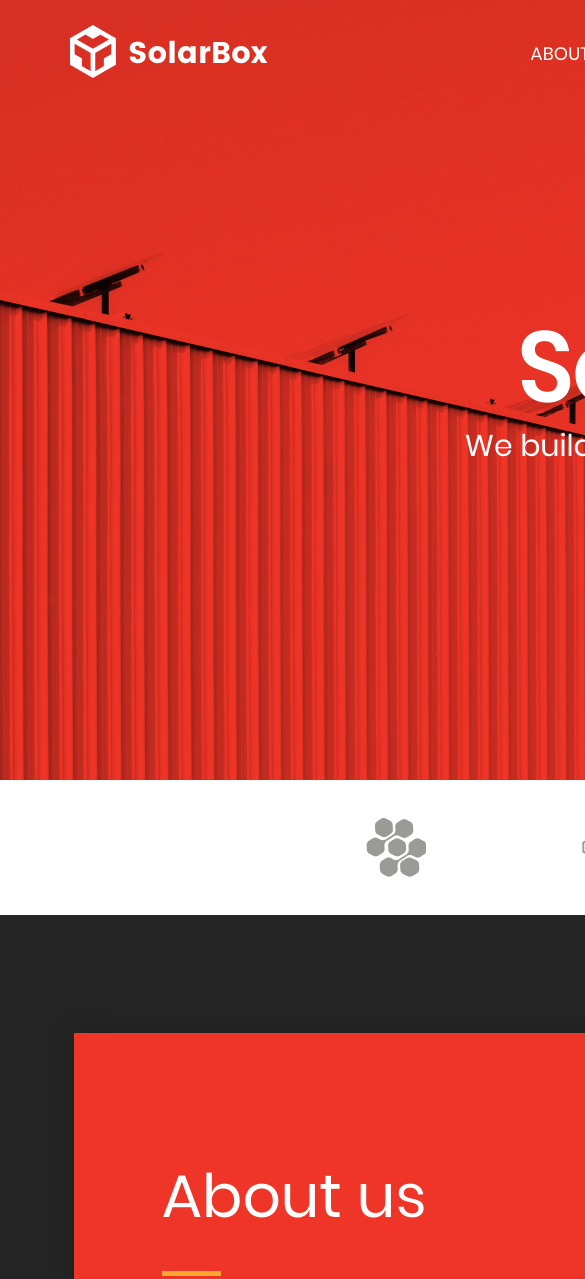
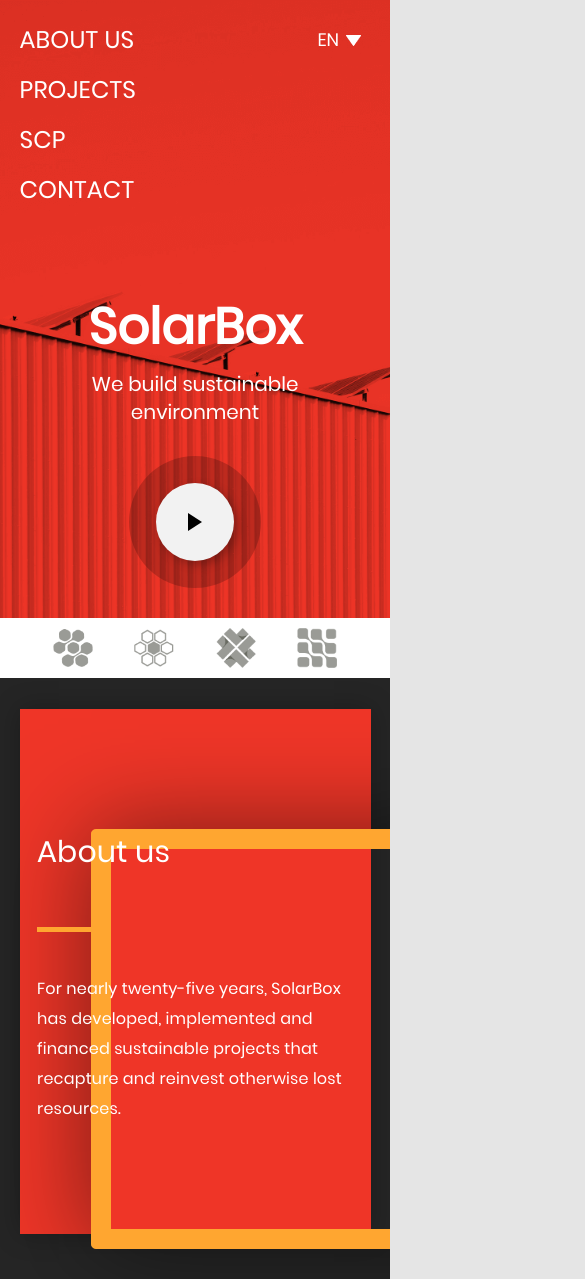
Before and after one commit to Comediant24/sunbox, a plain HTML site: page index.html in a window 390 px wide. Shown: the top 1279 px of the page, 585 px wide, since content can reach past the window. Drawn offline with Linux system fonts and the light colour scheme.

Commit message:
add arrow img, responsive header, delimetr and about-us sections

```diff
--- a/blocks/about-us/about-us.css
+++ b/blocks/about-us/about-us.css
@@ -1,17 +1,33 @@
 .about-us {
+  width: 90%;
+  position: relative;
+  margin: 8% auto 0;
+}
+
+.about-us__contatiner {
   color: #FFFFFF;
-  width: 856px;
+  max-width: 856px;
   min-height: 525px;
   background: #EF3527;
   box-shadow: 0px 0px 25px rgba(0, 0, 0, 0.25);
-  margin: 118px 0 0 74px;
-  position: relative;
-  z-index: 1;
+  display: flex;
+
 }
 
 .about-us__content {
-  width: 463px;
-  padding: 130px 0 0 88px;
+  margin: auto;
+  width: 80%;
+  z-index: 2;
+}
+
+@media screen and (max-width:1000px) {
+  .about-us__content {
+    width: 90%;
+  }
+}
+
+.about-us__text {
+  max-width: 460px;
 }
 
 .about-us__delimeter {
@@ -25,6 +41,13 @@
   position: absolute;
   top: -54px;
   left: 660px;
+  z-index: 1;
+}
+
+@media screen and (max-width:900px) {
+  .about-us__image_team {
+    display: none;
+  }
 }
 
 .about-us__square {
@@ -37,23 +60,6 @@
   transform: rotate(-30deg);
   position: absolute;
   top: 120px;
-  left: 1016px;
-  z-index: -1;
+  right: -140px;
+  z-index: 0;
 }
-
-
-.header__lang {
-border: none;
-background: none;
-color: white;
-}
-
-.header__lang:hover {
-  border: none;
-  background: none;
-  color: #252525;
-}
-
-.header__lang:focus {
-  outline-color: #EF3527;
-}
--- a/blocks/delimiter/delimiter.css
+++ b/blocks/delimiter/delimiter.css
@@ -1,37 +1,29 @@
 .delimiter {
   width: 100%;
-  height: 135px;
+  height: 10vw;
+  min-height: 60px;
+  max-height: 135px;
   background: #FFFFFF;
   display: flex;
 }
 
 .delimeter__logos {
   width: 60%;
-  display: flex;
-  justify-content: space-between;
+  min-width: 325px;
+  display: grid;
+  grid-template-columns: repeat(4, 1fr);
   align-items: center;
+  justify-items: center;
   margin: 0 auto;
 }
 
-.delimeter__logo {
-  width: 60px;
-  height: 60px;
-  margin: 0 auto;
-  background-repeat: no-repeat;
+@media screen and (max-width:800px) {
+  .delimeter__logos {
+    width: 80%;
+  }
 }
 
-.delimeter__logo_1 {
-  background-image: url(../../images/Black-White-Collection-1.png);
+.delimeter__logo {
+  max-width: calc(10vw - 20%);
+  min-width: 40px;
 }
-
-.delimeter__logo_2 {
-  background-image: url(../../images/lack-White-Collection-2.png);
-}
-
-.delimeter__logo_3 {
-  background-image: url(../../images/Black-White-Collection-3.png);
-}
-
-.delimeter__logo_4 {
-  background-image: url(../../images/Black-White-Collection-4.png);
-}
--- a/blocks/header/header.css
+++ b/blocks/header/header.css
@@ -1,34 +1,73 @@
 .header {
   width: 100%;
-  min-height: 780px;
   background: #EF3527;
   background-image: url(../../images/header-bg.png);
+  background-position: center;
+  background-size: cover;
 }
 
 .header__navbar {
-  width: 1300px;
+  width: 90%;
   margin: 0 auto;
   padding-top: 25px;
-  display: flex;
+  display: grid;
+  grid-template-columns: 1fr minmax(400px, 2fr) 1fr;
   align-items: center;
 }
 
+@media screen and (max-width:600px) {
+  .header__navbar {
+    grid-template-columns: minmax(350px, 2fr) 1fr;
+    align-items: flex-start;
+  }
+}
+
+@media screen and (max-width:450px) {
+  .header__navbar {
+    grid-template-columns: 2fr 1fr;
+  }
+}
+
+.header__link_logo {
+  background-image: url(../../images/Logo.png);
+  width: 198px;
+  height: 53px;
+}
+
+
+@media screen and (max-width:1000px) {
+  .header__link_logo {
+    background-image: url(../../images/Logo-s.png);
+    width: 46px;
+  }
+}
+
+@media screen and (max-width:600px) {
+  .header__link_logo {
+    display: none;
+  }
+}
+
 .header__links {
-  flex-basis: 50%;
   text-align: center;
   margin: 0 auto;
+  display: flex;
+}
+
+@media screen and (max-width:450px) {
+  .header__links {
+    flex-direction: column;
+    align-items: flex-start;
+    margin: 0 auto 0 0;
+  }
 }
 
 .header__link {
   text-decoration: none;
-  font-family: Poppins, sans-serif;
-  font-style: normal;
-  font-weight: normal;
-  font-size: 18px;
+  color: #FFFFFF;
   line-height: 30px;
   letter-spacing: 0.2px;
   text-transform: uppercase;
-  color: #FFFFFF;
   margin: 0 30px 0 0;
   transition: color 0.2s linear;
 }
@@ -41,12 +80,21 @@
   margin-right: 0px;
 }
 
+@media screen and (max-width:600px) {
+  .header__link {
+    margin: 0 16px 0 0;
+  }
+}
+
+@media screen and (max-width:450px) {
+  .header__link {
+    font-size: 24px;
+    margin: 0 0 20px 0;
+  }
+}
+
 .header__lang-list {
   margin-left: auto;
-  font-family: Poppins, sans-serif;
-  font-style: normal;
-  font-weight: normal;
-  font-size: 18px;
   line-height: 30px;
   letter-spacing: 0.2px;
   text-transform: uppercase;
@@ -54,40 +102,104 @@
   margin-left: auto;
 }
 
+.header__lang {
+  color: #FFFFFF;
+  margin-left: auto;
+  border: 0;
+  line-height: 30px;
+  min-width: 53px;
+  max-width: 100%;
+  text-transform: uppercase;
+  box-sizing: border-box;
+  -moz-appearance: none;
+  -webkit-appearance: none;
+  appearance: none;
+  background: none;
+  background-image: url(../../images/arrow.png);
+  background-repeat: no-repeat;
+  background-position: right 10px top 50%;
+  }
+
+.header__lang::-ms-expand {
+  display: none;
+}
+
+.header__lang:hover {
+  background-color: #e53225;
+}
+
+.header__lang:focus {
+  background-color: #e53225;
+}
+
 .header__title {
-  font-family: Poppins, sans-serif;
-  font-style: normal;
   font-weight: 600;
   font-size: 95px;
   line-height: 73px;
   text-align: center;
-  letter-spacing: 0.2px;
-  color: #FFFFFF;
-  margin: 250px auto 20px;
-  width: 60%;
+  margin: 17% auto 1.5%;
+  max-width: 70%;
+}
+
+@media screen and (max-width:700px) {
+  .header__title {
+    font-size: 60px;
+  }
+}
+
+@media screen and (max-width:450px) {
+  .header__title {
+    font-size: 50px;
+  }
 }
 
 .header__subtitle {
-  font-family: Poppins, sans-serif;
-  font-style: normal;
-  font-weight: normal;
   font-size: 30px;
-  line-height: 42px;
+  line-height: 1.4;
   text-align: center;
   color: #FFFFFF;
   margin: 0 auto;
-  width: 60%;
+  max-width: 70%;
+}
+
+@media screen and (max-width:700px) {
+  .header__subtitle {
+    font-size: 25px;
+    max-width: 60%;
+  }
+}
+
+@media screen and (max-width:450px) {
+  .header__subtitle {
+    font-size: 20px;
+    max-width: 70%;
+  }
 }
 
 .header__wrap-scroll {
   text-align: center;
 }
 
+@media screen and (max-width:800px) {
+  .header__wrap-scroll {
+    display: none;
+  }
+}
+
 .header__player {
-  margin: 37px 0 55px;
+  margin-top: 37px;
+  padding-bottom: 55px;
+}
+
+@media screen and (max-width:700px) {
+  .header__player {
+    margin-top: 30px;
+    padding-bottom: 30px;
+  }
 }
 
 .header__scroll {
+  margin-bottom: 30px;
   cursor: pointer;
   transition: transform 0.2s linear;
 }
--- a/blocks/page/page.css
+++ b/blocks/page/page.css
@@ -1,7 +1,13 @@
 .page {
-  width: 1440px;
+  max-width: 1440px;
+  min-width: 325px;
   margin: 0 auto;
   background: #252525;
+  font-family: Poppins, sans-serif;
+  font-style: normal;
+  font-weight: normal;
+  font-size: 18px;
+  color: #FFFFFF;
   overflow: hidden;
   text-rendering: optimizeLegibility;
 }
--- a/blocks/player/player.css
+++ b/blocks/player/player.css
@@ -1,5 +1,3 @@
-
-
 .player__button-shadow {
   width: 132px;
   height: 132px;
--- a/blocks/rotation/rotation.css
+++ b/blocks/rotation/rotation.css
@@ -7,6 +7,6 @@
   }
 }
 
-.rotate {
+.rotation {
   animation: rotation 20s linear infinite;
 }
--- a/blocks/section-text/section-text.css
+++ b/blocks/section-text/section-text.css
@@ -8,3 +8,9 @@
   color: #FFFFFF;
   margin: 0;
 }
+
+@media screen and (max-width:700px) {
+  .section-text {
+    font-size: 16px;
+  }
+}
--- a/blocks/section-title/section-title.css
+++ b/blocks/section-title/section-title.css
@@ -8,3 +8,15 @@
   color: #FFFFFF;
   margin: 0;
 }
+
+@media screen and (max-width:700px) {
+  .section-title {
+    font-size: 50px;
+  }
+}
+
+@media screen and (max-width:450px) {
+  .section-title {
+    font-size: 30px;
+  }
+}
--- a/index.html
+++ b/index.html
@@ -14,7 +14,7 @@
 
     <header class='header'>
       <div class='header__navbar'>
-        <a href='#' class='header__link_logo'><img src='./images/Logo.png' alt='Logo Solar' class='logo_place_header'></a>
+        <a href='#' class='header__link_logo'></a>
         <nav class='header__links'>
           <a href='#' class='header__link'>About us</a>
           <a href='#' class='header__link'>Projects</a>
@@ -30,7 +30,7 @@
       </div>
       <h1 class='header__title'>SolarBox</h1>
       <p class='header__subtitle'>We build sustainable environment</p>
-      <div class='player__button-play header__player'>
+      <div class='player header__player'>
         <div class='player__button-shadow'><button class='player__button-bg'><span class='player__button-triangle'></span></button></div>
       </div>
       <div class='header__wrap-scroll'>
@@ -42,21 +42,25 @@
 
       <div class='delimiter'>
         <div class='delimeter__logos'>
-          <div class='delimeter__logo delimeter__logo_1'></div>
-          <div class='delimeter__logo delimeter__logo_2'></div>
-          <div class='delimeter__logo delimeter__logo_3'></div>
-          <div class='delimeter__logo delimeter__logo_4'></div>
+          <img src="./images/Black-White-Collection-1.png" class='delimeter__logo'>
+          <img src="./images/Black-White-Collection-2.png" class='delimeter__logo'>
+          <img src="./images/Black-White-Collection-3.png" class='delimeter__logo'>
+          <img src="./images/Black-White-Collection-4.png" class='delimeter__logo'>
         </div>
       </div>
 
       <section class='about-us'>
-        <div class='about-us__content'>
-          <h2 class='section-title'>About us</h2>
-          <div class='about-us__delimeter'></div>
-          <p class='section-text'>For nearly twenty-five years, SolarBox has developed, implemented and financed sustainable projects that recapture and reinvest otherwise lost resources.</p>
+        <div class="about-us__contatiner">
+          <div class='about-us__content'>
+            <h2 class='section-title'>About us</h2>
+            <div class='about-us__delimeter'></div>
+            <p class='section-text about-us__text'>For nearly twenty-five years, SolarBox has developed, implemented and financed sustainable projects that recapture and reinvest otherwise lost resources.</p>
+          </div>
+          <img src='./images/about-img.png' alt='Our team' class='about-us__image_team'>
+          <div class='about-us__square rotation' ></div>
         </div>
-        <img src='./images/about-img.png' alt='Our team' class='about-us__image_team'>
-        <div class='about-us__square rotate' ></div>
+
+
       </section>
 
       <section class='focus grid'>
```
Also changed, not shown: images/Black-White-Collection-2.png (renamed from images/lack-White-Collection-2.png), images/Logo-s.png (added), images/arrow.png (added).
